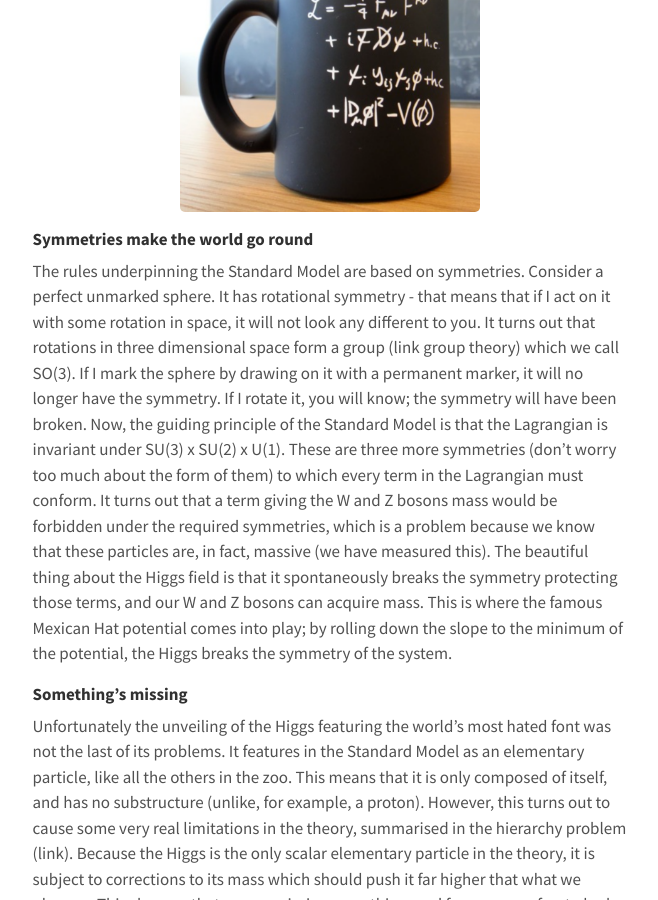
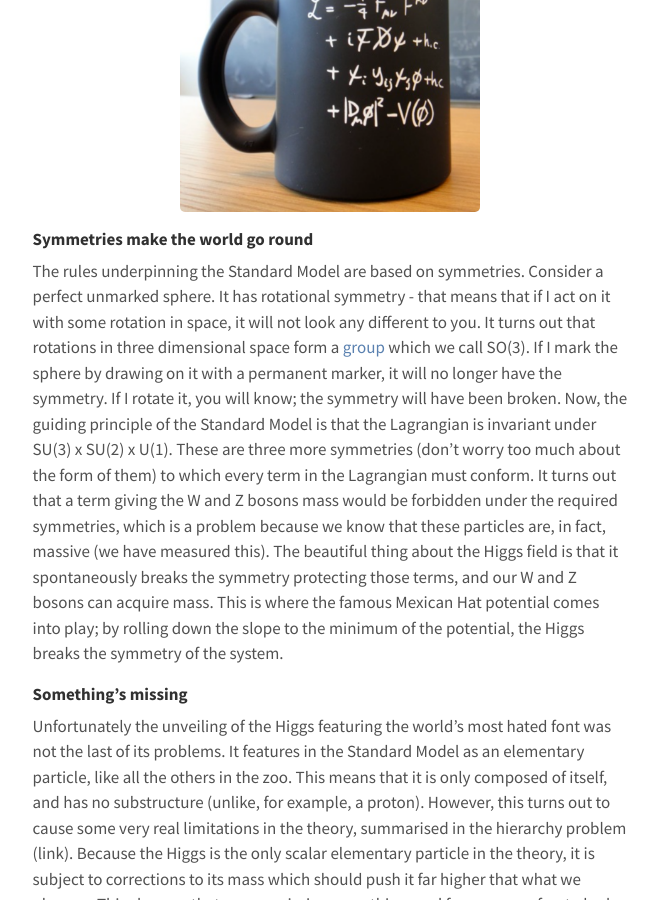
Before and after one commit to lhmason/lhmason.github.io, a Jekyll site: the page built from blog/_posts/2021-02-15-bsm.md, in a window 1280 px wide and 900 px high, scrolled down 2416 px. Shown: the whole window, without its empty margins (310-968 px from the left). Built offline with Jekyll 4.4.1, drawn with Linux system fonts in a browser that asks for light colours.

Commit message:
Update 2021-02-15-bsm.md

```diff
--- a/blog/_posts/2021-02-15-bsm.md
+++ b/blog/_posts/2021-02-15-bsm.md
@@ -53,8 +53,7 @@ But we can also write it in a compact form as shown on the mug below that every
 
 #### Symmetries make the world go round
 The rules underpinning the Standard Model are based on symmetries. Consider a perfect unmarked sphere. It has rotational symmetry - that means that if
-I act on it with some rotation in space, it will not look any different to you. It turns out that rotations in three dimensional space form a group
-(link group theory) which we call SO(3). If I mark the sphere by drawing on it with a permanent marker, it will no longer have the symmetry. If I rotate
+I act on it with some rotation in space, it will not look any different to you. It turns out that rotations in three dimensional space form a [group](https://en.wikipedia.org/wiki/Group_(mathematics)) which we call SO(3). If I mark the sphere by drawing on it with a permanent marker, it will no longer have the symmetry. If I rotate
 it, you will know; the symmetry will have been broken. Now, the guiding principle of the Standard Model is that the Lagrangian is invariant under
 SU(3) x SU(2) x U(1). These are three more symmetries (don’t worry too much about the form of them) to which every term in the Lagrangian must conform.
 It turns out that a term giving the W and Z bosons mass would be forbidden under the required symmetries, which is a problem because we know that these
```
